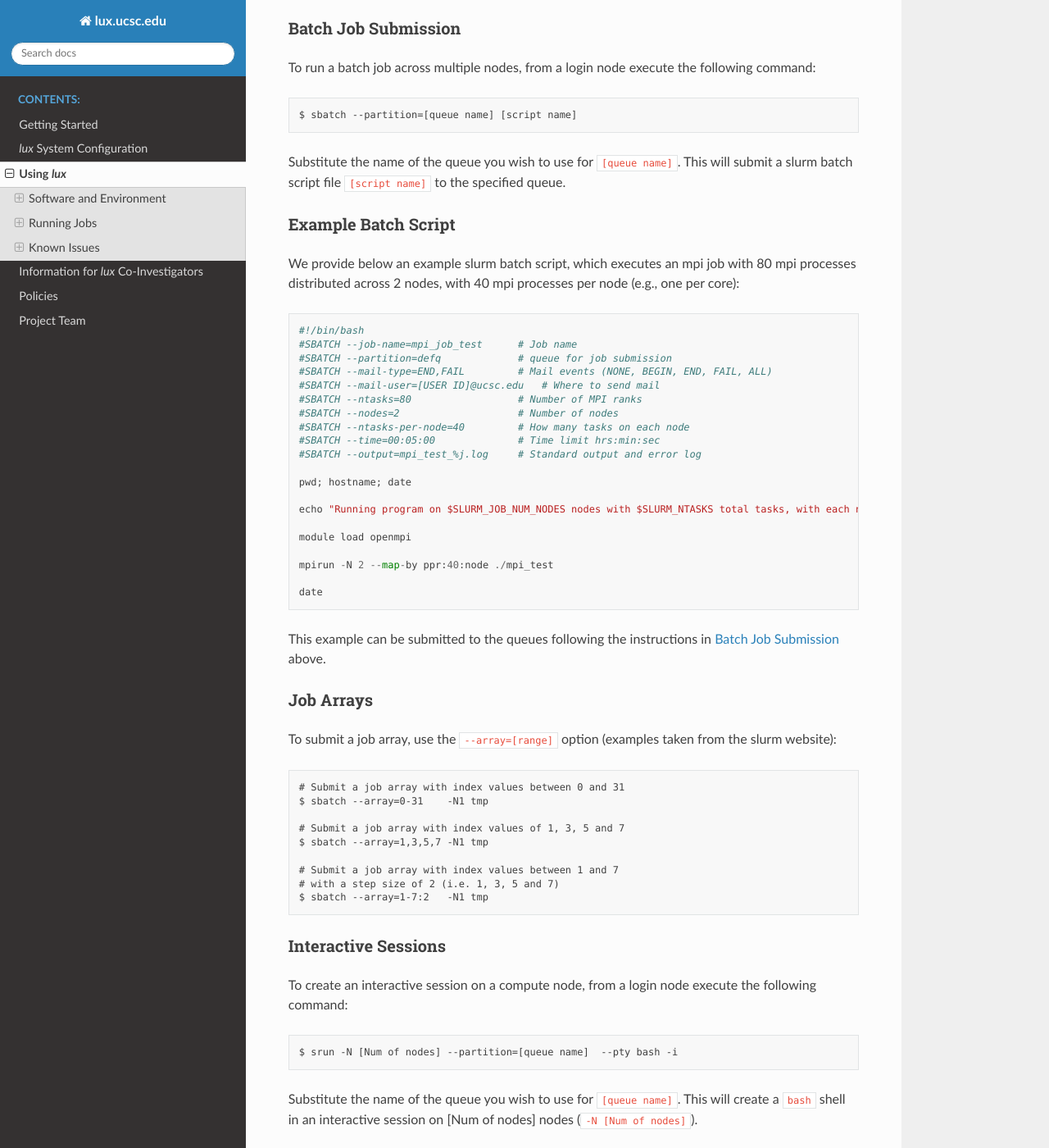
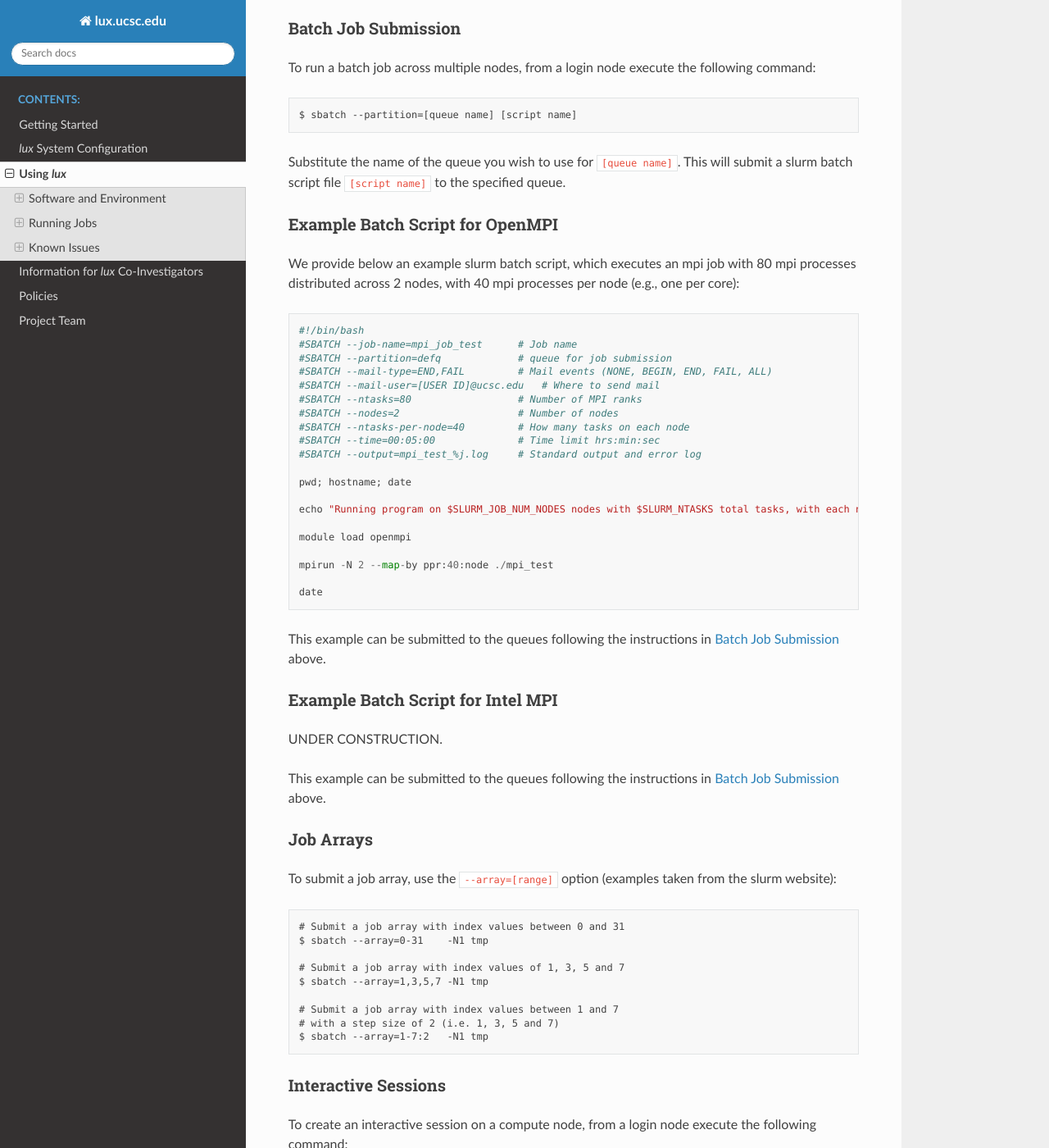
Before and after one commit to brantr/lux-website, a Sphinx documentation site: the page built from docs/source/using_lux.rst, in a window 1280 px wide and 1400 px high, scrolled down 3449 px. Shown: the whole window at 82% size. Built offline with Sphinx 7.4.7 and the Read the Docs theme 2.0.0, drawn with Linux system fonts in a browser that asks for light colours.

Commit message:
working separate intel instructions for slurm

```diff
--- a/docs/source/using_lux.rst
+++ b/docs/source/using_lux.rst
@@ -152,9 +152,9 @@ To run a batch job across multiple nodes, from a login node execute the followin
 
 Substitute the name of the queue you wish to use for :file:`[queue name]`. This will submit a slurm batch script file :file:`[script name]` to the specified queue.
 
-.. _slurm_example:
+.. _slurm_openmpi_example:
 
-Example Batch Script
+Example Batch Script for OpenMPI
 --------------------
 
 We provide below an example slurm batch script, which executes an mpi job with 80 mpi processes distributed across 2 nodes, with 40 mpi processes per node (e.g., one per core)::
@@ -179,6 +179,16 @@ We provide below an example slurm batch script, which executes an mpi job with 8
     mpirun -N 2 --map-by ppr:40:node ./mpi_test
 
     date
+
+
+This example can be submitted to the queues following the instructions in `Batch Job Submission <slurm_batch_>`_ above.
+
+.. _slurm_intel_example:
+
+Example Batch Script for Intel MPI
+--------------------
+
+UNDER CONSTRUCTION.
 
 
 This example can be submitted to the queues following the instructions in `Batch Job Submission <slurm_batch_>`_ above.
```
